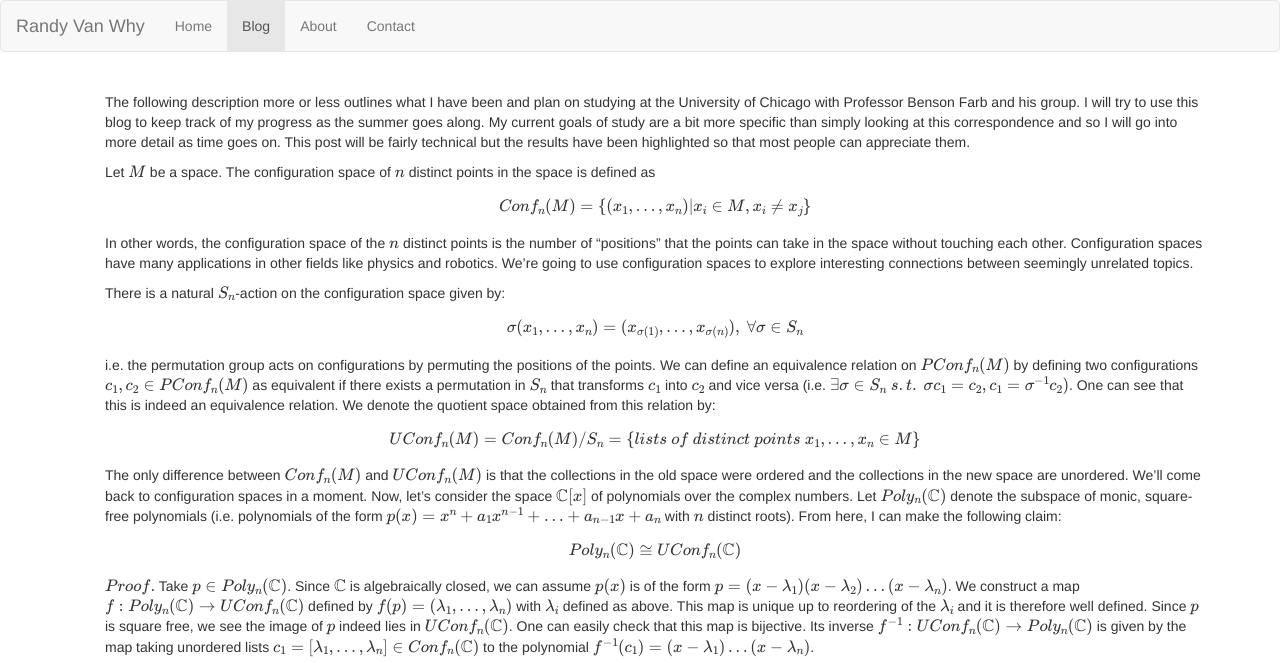
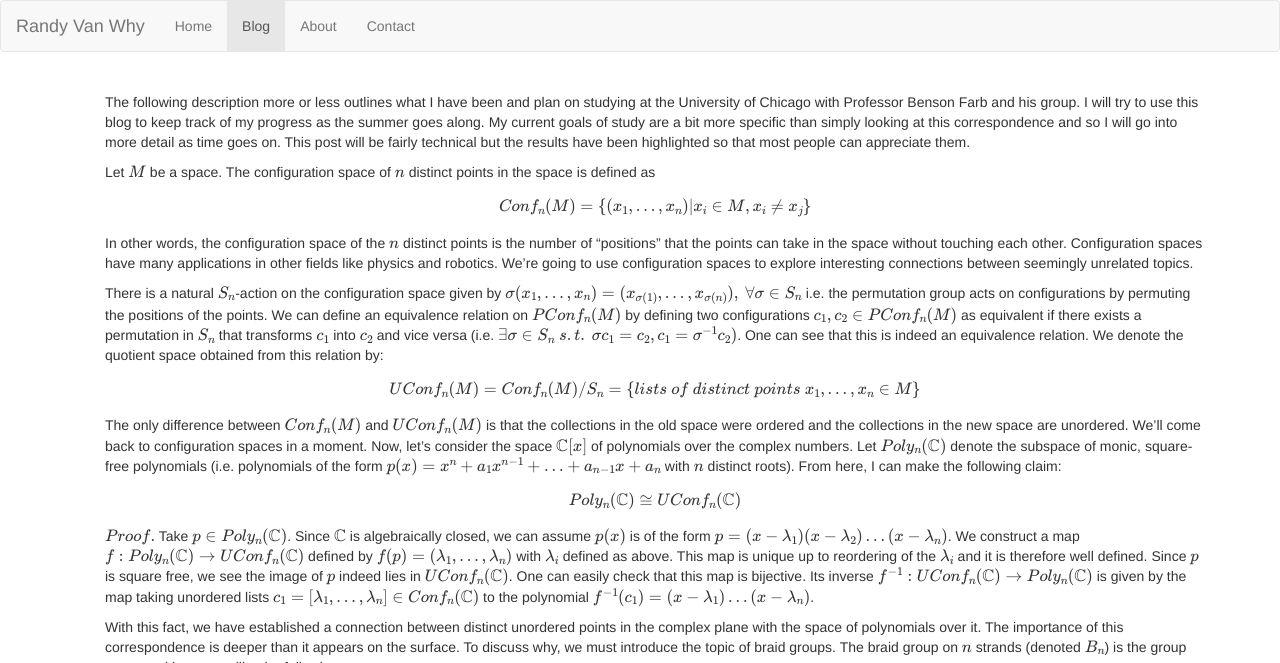
Before and after one commit to rvanwhy/rvanwhy.github.io, a Jekyll site: the page built from _posts/2015-06-28-ConfBraidPoly.md, in a window 1280 px wide and 900 px high, cut to the strip 0-663 px from the top of the window. Built offline with Jekyll 4.4.1, drawn with Linux system fonts in a browser that asks for light colours; nearby versions of some CDN libraries; library files that are not in the unit come from our copies; formulas are drawn with MathJax 3; some of the changed lines change nothing that is shown.

Commit message:
Changed mathjax environment to inline

```diff
--- a/_posts/2015-06-28-ConfBraidPoly.md
+++ b/_posts/2015-06-28-ConfBraidPoly.md
@@ -20,9 +20,7 @@ physics and robotics. We're going to use configuration spaces to explore interes
 topics.
 
 There is a natural \\(S_n\\)-action on the configuration space given
-by:
-\\[ \sigma(x_1,...,x_n) = (x_{\sigma(1)}, ..., x_{\sigma(n)}),\ \forall \sigma \in S_n \\]
-
+by \\(\sigma(x_1,...,x_n) = (x_{\sigma(1)}, ..., x_{\sigma(n)}),\ \forall \sigma \in S_n \\)
 i.e. the permutation group acts on configurations by permuting the positions of the points. We can define an
 equivalence relation on \\(PConf_n(M)\\) by defining two configurations \\(c_1, c_2 \in PConf_n(M)\\) as equivalent if there exists
 a permutation in \\(S_n\\) that transforms \\(c_1\\) into \\(c_2\\) and vice versa
```
